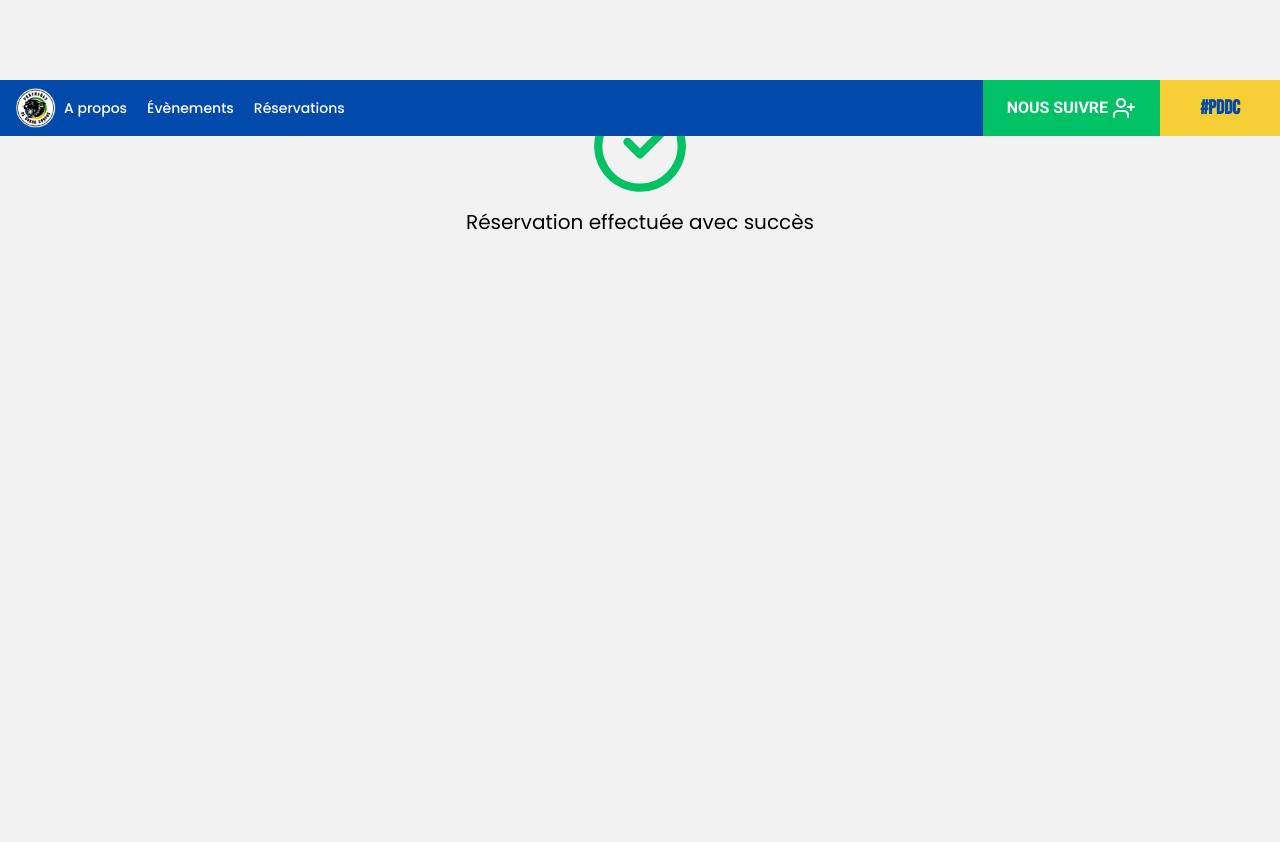
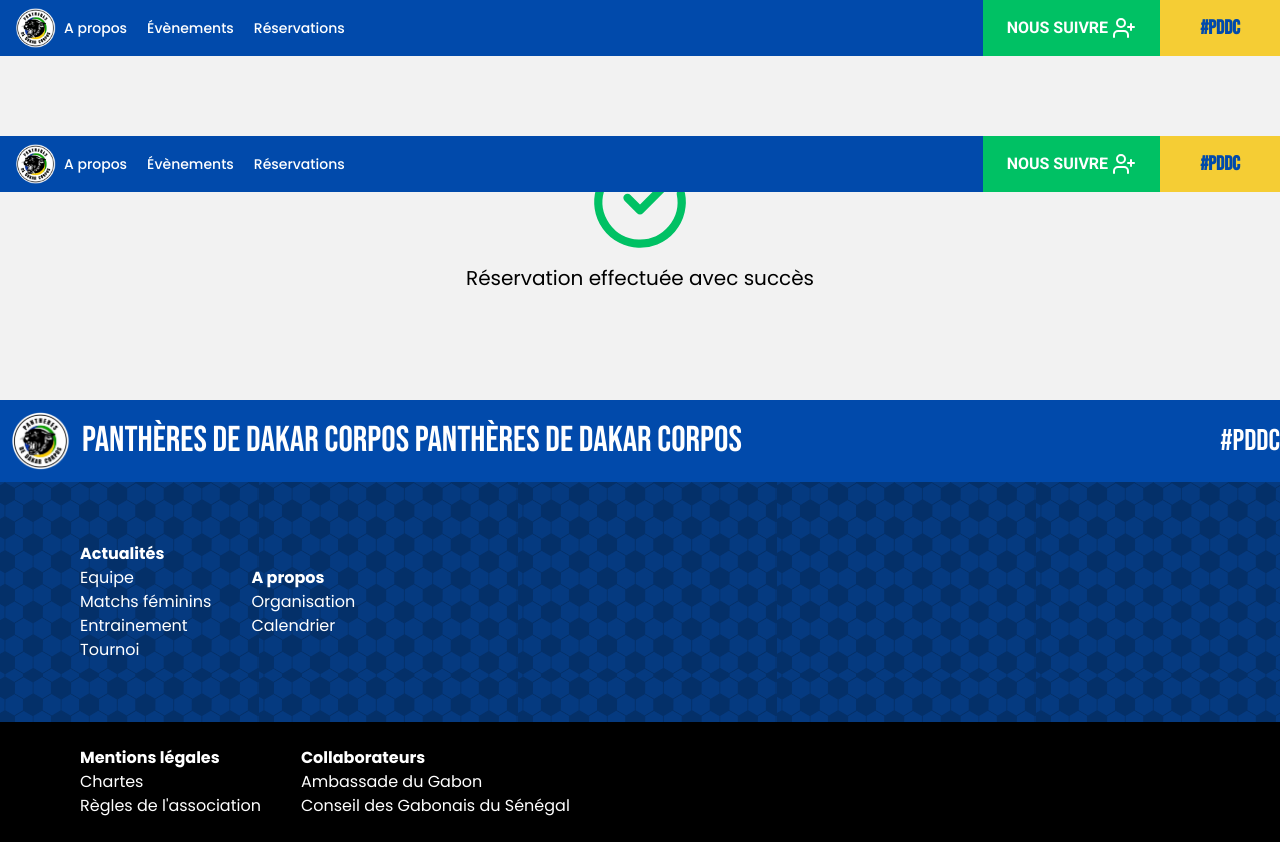
Before and after one commit to kephrr/corpos-website, a React (Vite) app: page /isSuccessful in a window 1280 px wide. Before the commit the page ends 800 px from the top, so only its background shows below. Built offline with nearby package versions, Linux system fonts and the light colour scheme; a web font is replaced by a local one.

Commit message:
refacto: default-layout for better performance

```diff
--- a/src/components/ui-ux/navabar.tsx
+++ b/src/components/ui-ux/navabar.tsx
@@ -15,10 +15,10 @@ export default function NavBar(){
                     <a href="#">A propos</a>
                 </li>
                 <li>
-                    <a href="#">Évènements</a>
+                    <a href="/evenements">Évènements</a>
                 </li>
                 <li>
-                    <a href="#">Réservations</a>
+                    <a href="/reservation">Réservations</a>
                 </li>
             </ul>
         </nav>
--- /dev/null
+++ b/src/layouts/default-layout.tsx
@@ -0,0 +1,17 @@
+import {Outlet} from "react-router-dom";
+import NavBar from "../components/ui-ux/navabar.tsx";
+import Footer from "../components/ui-ux/footer.tsx";
+
+
+const Default = () => {
+    return (
+        <div className="box-border">
+            <NavBar></NavBar>
+            <div className="py-7"></div>
+            <Outlet></Outlet>
+            <Footer></Footer>
+        </div>
+    );
+};
+
+export default Default;
--- /dev/null
+++ b/src/pages/evenements.tsx
@@ -0,0 +1,5 @@
+function Evenements(){
+    return <div>Evenements</div>
+}
+
+export default Evenements;
--- a/src/pages/home.tsx
+++ b/src/pages/home.tsx
@@ -1,11 +1,9 @@
-import NavBar from "../components/ui-ux/navabar.tsx"
 import HeroBanner from "../components/ui-ux/hero-banner.tsx";
 import TextBanner from "../components/text-banner.tsx";
 import Card from "../components/card.tsx";
 import CardInfo from "../components/card-info.tsx";
 import Button from "../components/ui-ux/button.tsx";
 import Info from "../components/card-info-side.tsx";
-import Footer from "../components/ui-ux/footer.tsx";
 import PostGrid from "../components/post-grid.tsx";
 import {PostProps} from "../core/models/props.ts";
 import GameSchedule from "../components/game-schedule.tsx";
@@ -58,8 +56,7 @@ export default function Home(){
     ]
 
     return <div className="box-border">
-        <NavBar></NavBar>
-        <div className="py-7"></div>
+
         <GameSchedule></GameSchedule>
         <HeroBanner></HeroBanner>
         <TextBanner></TextBanner>
@@ -109,9 +106,6 @@ export default function Home(){
             <span className="bebas-neue-regular text-white text-3xl py-2 flex justify-center">Suivez nous @PDDC</span>
         </div>
         <PostGrid posts={posts}></PostGrid>
-        <Footer></Footer>
-
-
     </div>
         ;
 }
--- a/src/pages/reservation.tsx
+++ b/src/pages/reservation.tsx
@@ -1,11 +1,6 @@
-import NavBar from "../components/ui-ux/navabar.tsx";
-import Footer from "../components/ui-ux/footer.tsx";
-
 function Reservation(){
     const iconSize = 20;
     return <div className="">
-        <NavBar></NavBar>
-        <div className="py-7"></div>
         <div className="flex flex-col mx-20 items-center py-4">
             <form action="/isSuccessful"
                   className="min-w-100 md:min-w-150 bg-white p-6.5 m-5 rounded-lg text-gray-500 transition-quick">
@@ -103,7 +98,6 @@ function Reservation(){
 
             </form>
         </div>
-        <Footer></Footer>
     </div>
 }
 
```
Also changed, not shown: src/core/routes.tsx (+11 -3 lines).
